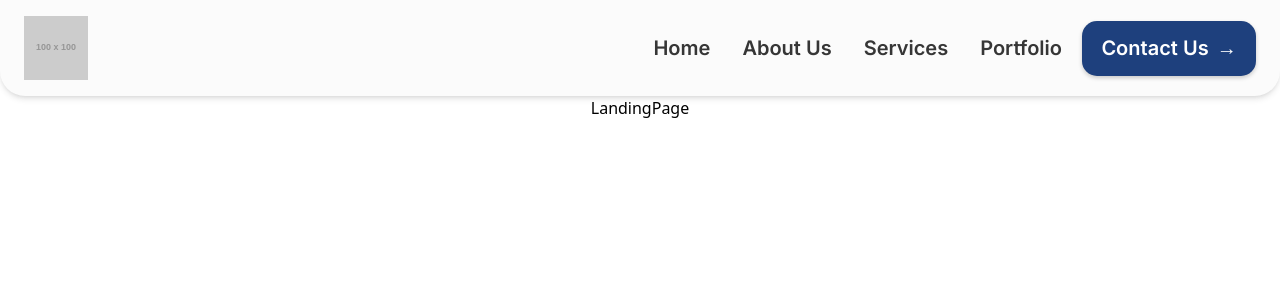
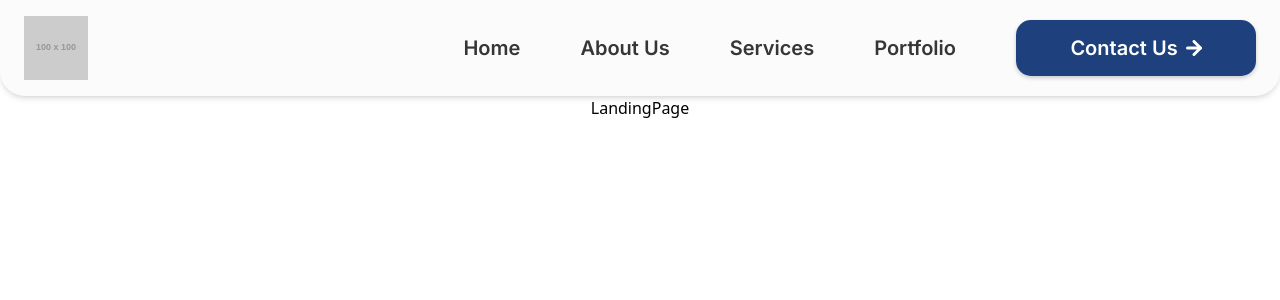
Before and after one commit to Momen-Assaf/HunainFZE, a React (Create React App) app: page / in a window 1280 px wide. Shown: the top 300 px of the page. Built offline with nearby package versions, Linux system fonts and the light colour scheme.

Commit message:
assets structure implemented, arrow icon added

```diff
--- a/src/components/CustomButton.tsx
+++ b/src/components/CustomButton.tsx
@@ -1,5 +1,5 @@
 import React from "react";
-import theme from "../theme"; // Ensure theme is imported correctly
+import theme from "../theme"; // Ensure your theme is imported
 
 const CustomButton = ({
     text = "Contact Us",
@@ -10,24 +10,23 @@ const CustomButton = ({
     return (
         <button
             onClick={onClick}
-            className={`relative flex items-center justify-center gap-2 hover:opacity-90 transition-all ${buttonClass}`}
+            className={`relative flex items-center justify-center gap-2 sm:w-60 h-12 sm:h-14 text-white font-semibold text-base sm:text-xl rounded-md hover:opacity-90 transition-all ${buttonClass}`}
             style={{
-                backgroundColor: theme.colors.primary, // Theme-based background color
-                fontFamily: theme.fonts.primary, // Theme-based font family
-                fontSize: theme.fontSize.medium,
-                fontWeight: theme.fontWeight.semiBold, // Semi-bold weight
-                color: theme.colors.textLight,
-                width: "174px", // Fixed width
-                height: "55px", // Fixed height
-                borderRadius: theme.borderRadius.md, // Fallback for missing theme values
-                boxShadow: `0px 2px 4px rgba(0, 0, 0, 0.2)`, // Box shadow
-                // display: "flex",
-                // alignItems: "center",
-                // justifyContent: "center",
+                backgroundColor: theme.colors.primary, // Apply dynamic background
+                fontFamily: theme.fonts.primary, // Apply primary font
+                borderRadius: theme.borderRadius?.md || "0.375rem", // Fallback for missing theme values
+                boxShadow: `0px 2px 4px rgba(0, 0, 0, 0.2)`,
             }}
         >
             <span>{text}</span>
-            <span style={{ fontSize: "20px" }}>{icon}</span>
+            {/* Conditionally render icon if available */}
+            {icon && (
+                <img
+                    src={icon}
+                    alt="Icon"
+                    className="w-4 h-4" // Adjust size as needed
+                />
+            )}
         </button>
     );
 };
--- a/src/components/TopBar.tsx
+++ b/src/components/TopBar.tsx
@@ -2,7 +2,6 @@ import CustomButton from "./CustomButton";
 import ScrollableText from "./ScrollableText";
 
 const image1 = "https://via.placeholder.com/100";
-const iconArrowRight = "https://via.placeholder.com/16x16";
 
 const TopBar = () => {
   return (
@@ -17,22 +16,17 @@ const TopBar = () => {
           />
         </div>
 
-        <div className="flex justify-between">
-
-          {/* Navigation Links */}
-          <nav className="flex items-center space-x-8 ">
-            <ScrollableText targetSectionId="home" text="Home" />
-            <ScrollableText targetSectionId="about" text="About Us" />
-            <ScrollableText targetSectionId="services" text="Services" />
-            <ScrollableText targetSectionId="portfolio" text="Portfolio" />
-          </nav>
-
+        {/* Navigation Links */}
+        <nav className="flex items-center space-x-[60px]">
+          <ScrollableText targetSectionId="home" text="Home" />
+          <ScrollableText targetSectionId="about" text="About Us" />
+          <ScrollableText targetSectionId="services" text="Services" />
+          <ScrollableText targetSectionId="portfolio" text="Portfolio" />
           <CustomButton
             text="Contact Us"
-            buttonClass="ms-5"
+            icon="/assets/images/icons/arrow_right.svg"
           />
-
-        </div>
+        </nav>
       </div>
     </div>
   );
```
Also changed, not shown: public/assets/images/icons/arrow_right.svg (added).
